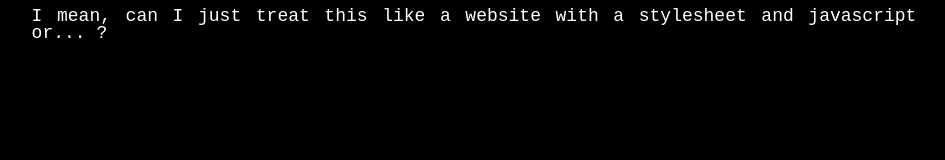
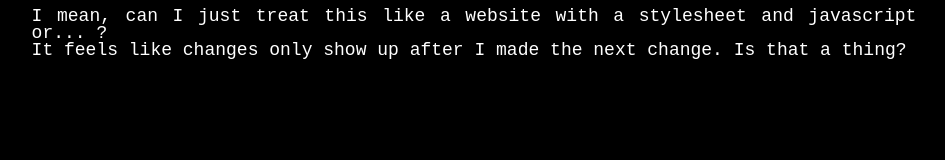
Before and after one commit to jacksonpotluck/jacksonpotluck.github.io, a plain HTML site: page index.html in a window 1280 px wide. Shown: the whole page, without its empty margins (166-1111 px from the left). Drawn offline with Linux system fonts and the light colour scheme.

Commit message:
Update text in index.html for clarity

```diff
--- a/index.html
+++ b/index.html
@@ -13,7 +13,8 @@
 </head>
 <body>
 <div class="stuff">
-  I mean, can I just treat this like a website with a stylesheet and javascript or... ?
+  I mean, can I just treat this like a website with a stylesheet and javascript or... ? <br>
+  It feels like changes only show up after I made the next change.  Is that a thing?
 
   </div>
 
```
